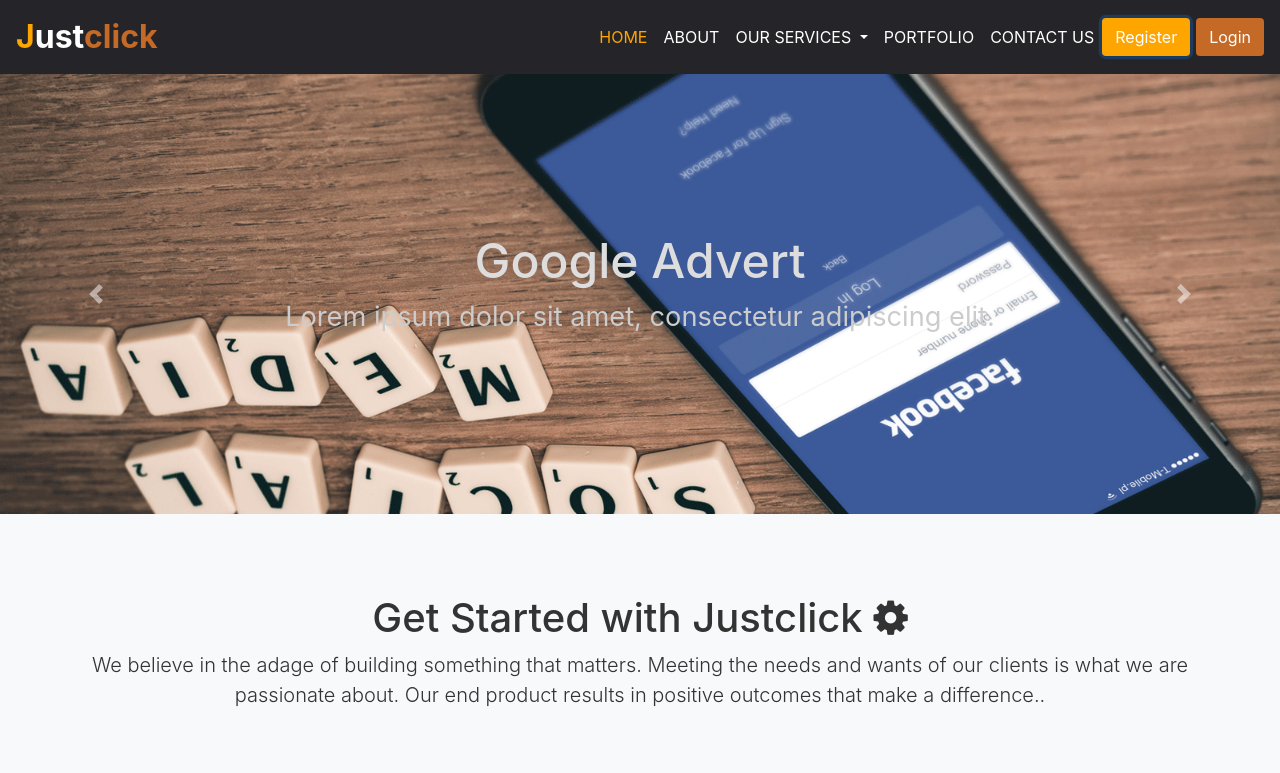
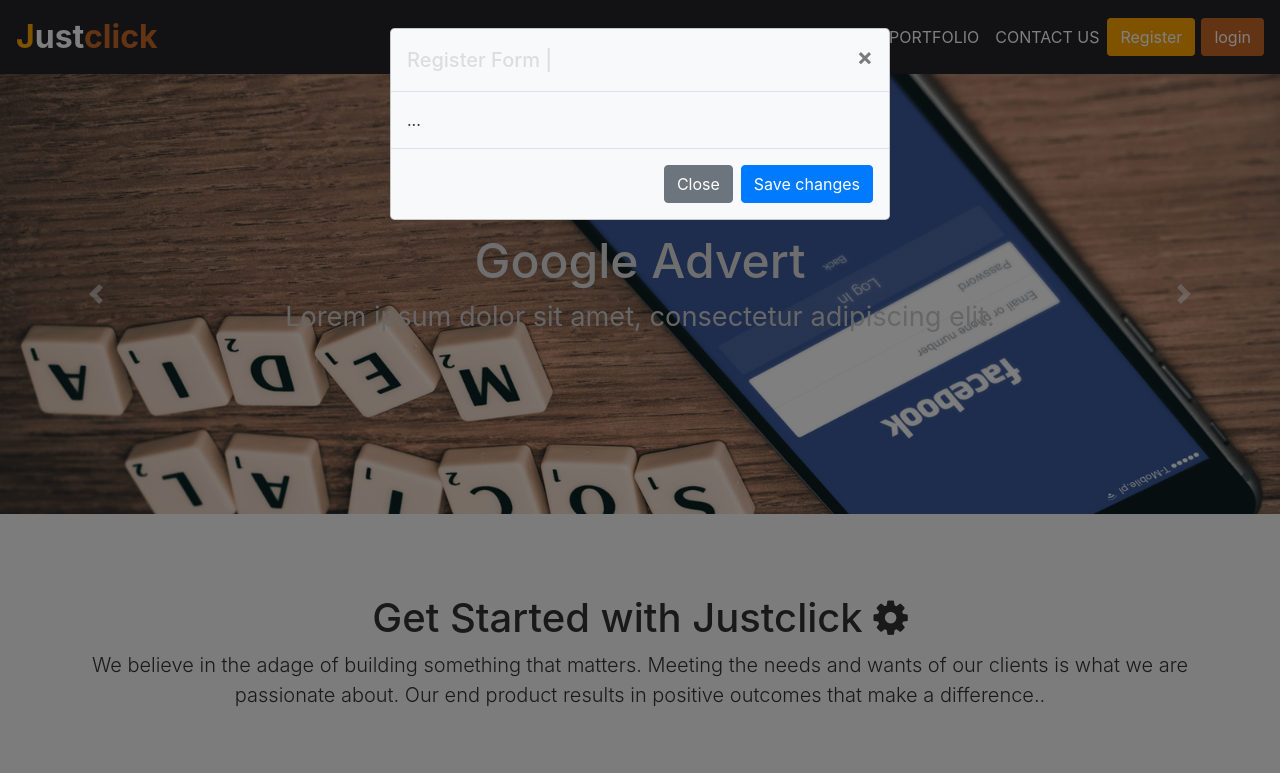
Before and after one commit to selianord/JustClick, a plain HTML site: page index.html in a window 1280 px wide. Both pictures are taken after a click on the link "Register". Shown: the top 773 px of the page. Drawn offline with Linux system fonts and the light colour scheme.

Commit message:
Add Modal to the project By Selemani L

```diff
--- a/css/juckclick.css
+++ b/css/juckclick.css
@@ -63,6 +63,11 @@ a.nav-link{
  .loginBtn{
    background: #c56926;
  }
+ /* modal css custom */
+ .modal-header h5{
+   color:#ddd;
+ }
+ /*  end modal css custom*/
  /*  end of header and navigation css here*/
 /* carousel css will be here */
 .carousel-caption{
--- a/index.html
+++ b/index.html
@@ -49,11 +49,68 @@
           </li>
         </ul>
         <form class="form-inline my-2 my-lg-0">
-          <a href="#" class="btn btn-default my-2 my-sm-0 register registerBtn">Register</a>
-          <a href="#" class="btn btn-default my-2 my-sm-0 loginBtn">Login</a>
+          <!-- <a href="#" class="btn btn-default my-2 my-sm-0 register registerBtn">Register</a> -->
+          <a type="button" class="btn btn-default my-2 my-sm-0 register registerBtn" data-toggle="modal" data-target="#exampleModal1">
+            Register
+          </a>
+          <!-- <a href="#" class="btn btn-default my-2 my-sm-0 loginBtn">Login</a> -->
+          <a type="button" class="btn btn-default my-2 my-sm-0 loginBtn" data-toggle="modal" data-target="#exampleModal">
+            login
+          </a>
         </form>
       </div>
     </nav>
+    <!-- modal login here -->
+    <!-- Button trigger modal -->
+
+
+<!-- Modal -->
+<div class="modal fade" id="exampleModal" tabindex="-1" role="dialog" aria-labelledby="exampleModalLabel" aria-hidden="true">
+  <div class="modal-dialog" role="document">
+    <div class="modal-content bg-light">
+      <div class="modal-header">
+        <h5 class="modal-title" id="exampleModalLabel">Login | Admin</h5>
+        <button type="button" class="close" data-dismiss="modal" aria-label="Close">
+          <span aria-hidden="true">&times;</span>
+        </button>
+      </div>
+      <div class="modal-body">
+
+      </div>
+      <div class="modal-footer">
+        <button type="button" class="btn btn-secondary" data-dismiss="modal">Close</button>
+        <button type="button" class="btn btn-primary">Save changes</button>
+      </div>
+    </div>
+  </div>
+</div>
+    <!-- end of modal lgin here -->
+
+    <!-- modal Register here -->
+    <!-- Button trigger modal -->
+
+
+<!-- Modal -->
+<div class="modal fade" id="exampleModal1" tabindex="-1" role="dialog" aria-labelledby="exampleModalLabel" aria-hidden="true">
+  <div class="modal-dialog" role="document">
+    <div class="modal-content bg-light">
+      <div class="modal-header">
+        <h5 class="modal-title" id="exampleModalLabel1">Register Form |</h5>
+        <button type="button" class="close" data-dismiss="modal" aria-label="Close">
+          <span aria-hidden="true">&times;</span>
+        </button>
+      </div>
+      <div class="modal-body">
+        ...
+      </div>
+      <div class="modal-footer">
+        <button type="button" class="btn btn-secondary" data-dismiss="modal">Close</button>
+        <button type="button" class="btn btn-primary">Save changes</button>
+      </div>
+    </div>
+  </div>
+</div>
+    <!-- end of modal Register here -->
     <!-- end of header -->
     <!-- carousel  -->
     <div class="bd-example">
```
